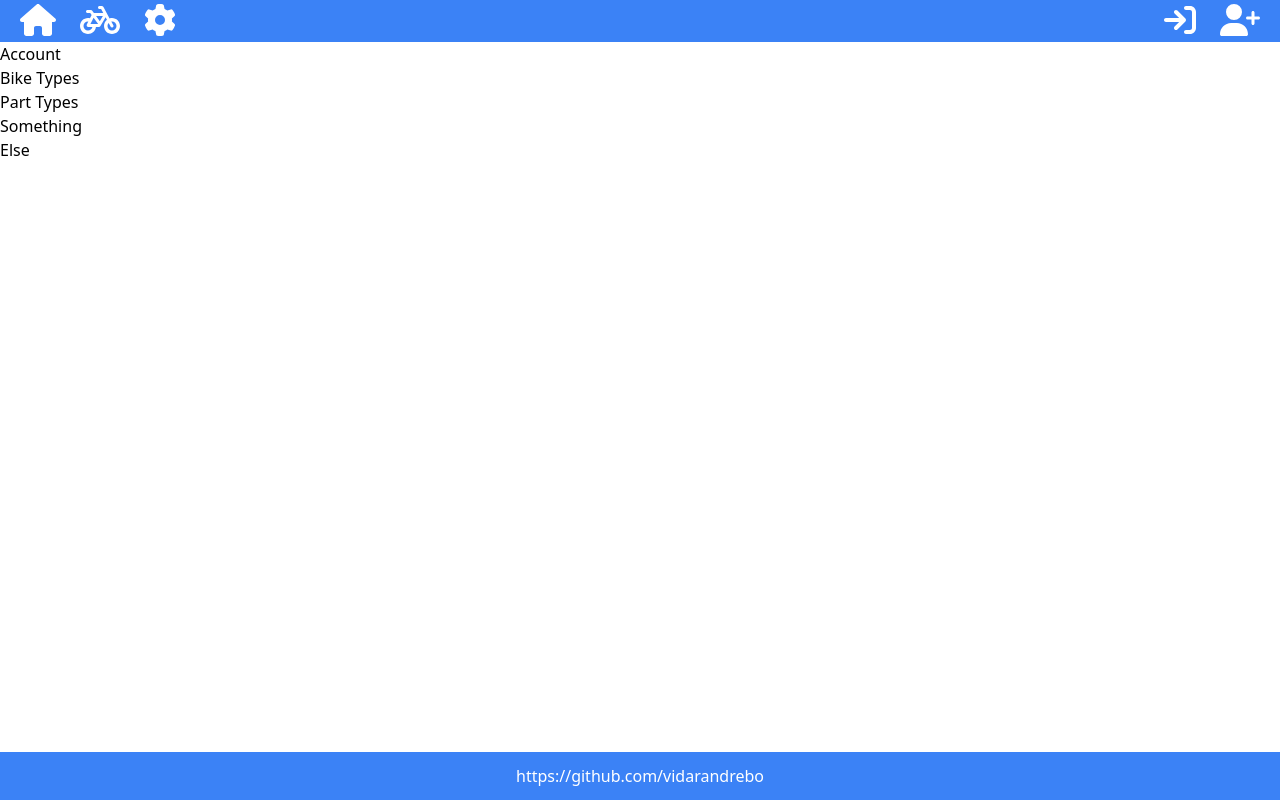
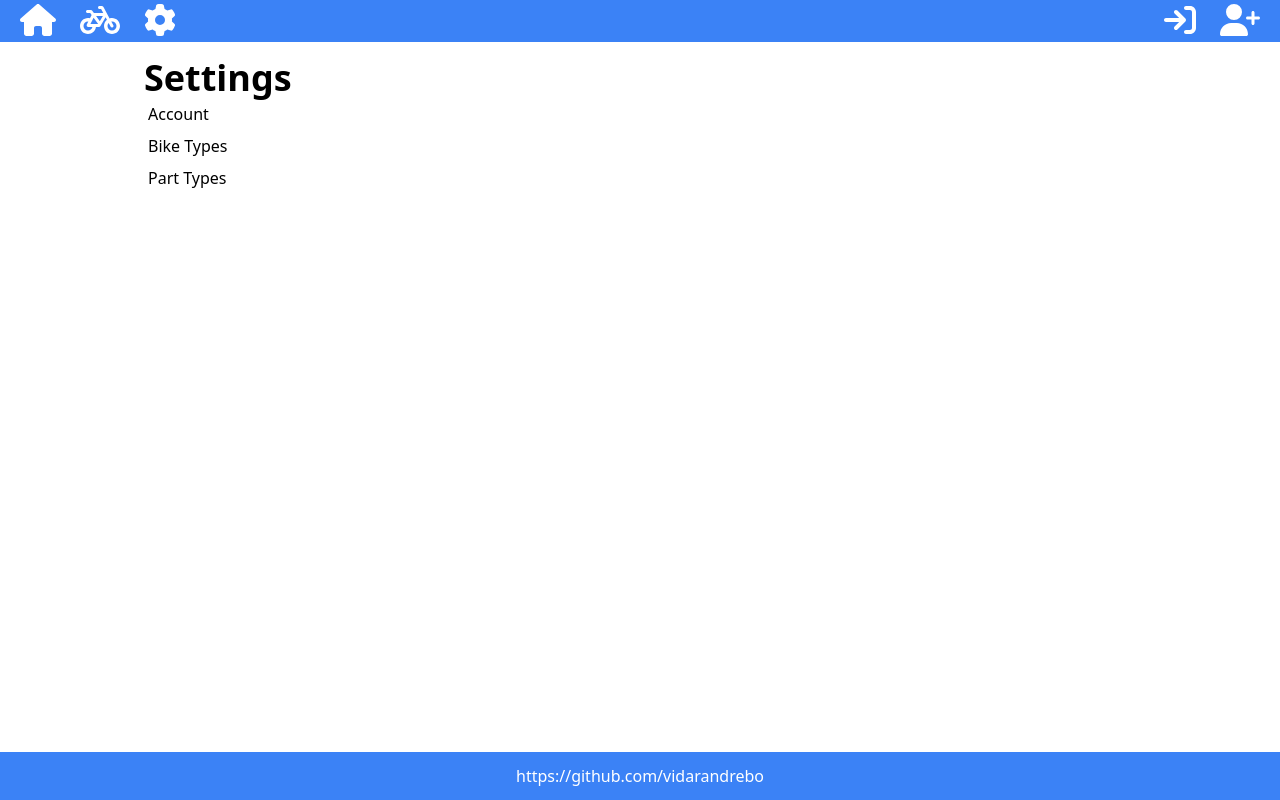
Before and after one commit to vidarandrebo/bikeservice, a Vue app in the folder src/Client/: page /settings in a window 1280 px wide. Built offline with nearby package versions, Linux system fonts and the light colour scheme.

Commit message:
style: settings-page style

```diff
--- /dev/null
+++ b/src/Client/src/Components/Common/SettingsMenuRouterLink.vue
@@ -0,0 +1,17 @@
+<template>
+    <RouterLink :to="to">
+        <slot></slot>
+    </RouterLink>
+</template>
+
+<script setup lang="ts">
+const props = defineProps<{
+    to: string;
+}>();
+</script>
+
+<style scoped>
+.router-link-active {
+    @apply bg-gray-400 rounded;
+}
+</style>
--- a/src/Client/src/Components/Settings/SettingsMenu.vue
+++ b/src/Client/src/Components/Settings/SettingsMenu.vue
@@ -1,17 +1,23 @@
 <template>
     <div class="flex flex-col">
-        <RouterLink to="/settings/account">Account</RouterLink>
-        <RouterLink to="/settings/bike-types">Bike Types</RouterLink>
-        <RouterLink to="/settings/part-types">Part Types</RouterLink>
-        <RouterLink to="#">Something</RouterLink>
-        <RouterLink to="#">Else</RouterLink>
+        <SettingsMenuRouterLink to="/settings/account">
+            <p class="p-1">Account</p>
+        </SettingsMenuRouterLink>
+        <SettingsMenuRouterLink to="/settings/bike-types">
+            <p class="p-1">Bike Types</p>
+        </SettingsMenuRouterLink>
+        <SettingsMenuRouterLink to="/settings/part-types">
+            <p class="p-1">Part Types</p>
+        </SettingsMenuRouterLink>
     </div>
 </template>
 
 <script lang="ts">
 import { defineComponent } from "vue";
+import SettingsMenuRouterLink from "../Common/SettingsMenuRouterLink.vue";
 
 export default defineComponent({
-    name: "SettingsMenu"
+    name: "SettingsMenu",
+    components: { SettingsMenuRouterLink }
 });
 </script>
--- a/src/Client/src/Components/Settings/SettingsPage.vue
+++ b/src/Client/src/Components/Settings/SettingsPage.vue
@@ -1,11 +1,15 @@
 <template>
     <main>
-        <article class="flex flex-row justify-between min-w-full">
-            <SettingsMenu></SettingsMenu>
+        <article class="flex flex-row justify-between max-w-screen-lg w-full p-4">
+            <div>
+                <HeadingH1 class="">Settings</HeadingH1>
+                <SettingsMenu></SettingsMenu>
+            </div>
             <RouterView class="flex flex-row grow"></RouterView>
         </article>
     </main>
 </template>
 <script setup lang="ts">
 import SettingsMenu from "./SettingsMenu.vue";
+import HeadingH1 from "../Common/Headings/HeadingH1.vue";
 </script>
```
